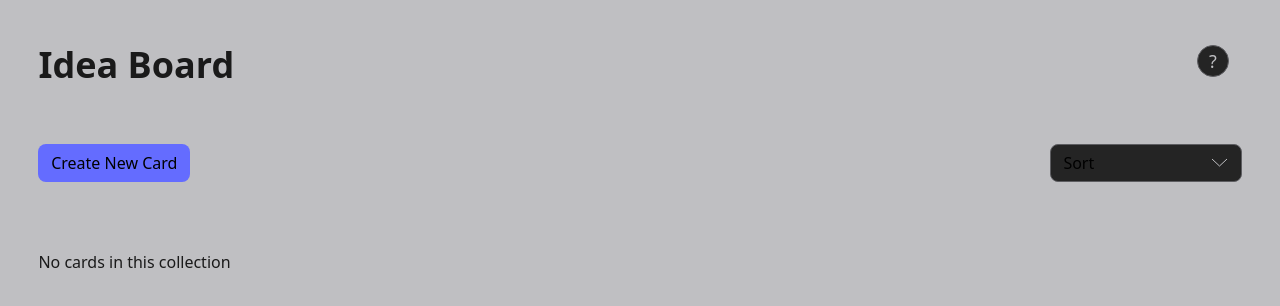
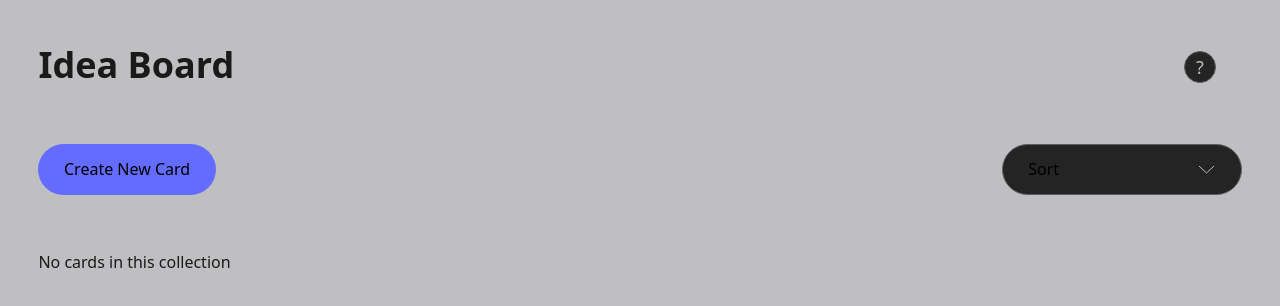
Before and after one commit to juliscapucin/idea-board, a React (Vite) app: page / in a window 1280 px wide. Shown: the top 306 px of the page. Built offline with nearby package versions, Linux system fonts and the light colour scheme.

Commit message:
fix toast bug – use index as card key

```diff
--- a/src/components/CardsList.tsx
+++ b/src/components/CardsList.tsx
@@ -18,7 +18,7 @@ export default function CardsList({
 		ideaCardCollection.map((ideaCard, index) => {
 			return (
 				<IdeaCard
-					key={ideaCard.title}
+					key={`ideaCard-${index}`}
 					{...{
 						ideaCard,
 						ideaCardCollection,
--- a/src/components/IdeaCard.tsx
+++ b/src/components/IdeaCard.tsx
@@ -104,7 +104,8 @@ export default function IdeaCard({
 				setIsEditingTitle(false)
 				setIsEditingDescription(false)
 
-				//TODO: why this triggers a component re-render only on title edits??
+				//TODO: why does this trigger a component re-render only on title edits??
+				// Toast doesn't work...
 				setIdeaCardCollection(updatedCollection)
 			}
 		}
@@ -235,7 +236,7 @@ export default function IdeaCard({
 					Last edited: {dateEdited}
 				</p>
 			</div>
-			<Toast {...{ showToast, setShowToast }} />
+			{showToast && <Toast {...{ showToast, setShowToast }} />}
 		</div>
 	)
 }
--- a/src/components/SortMenu.tsx
+++ b/src/components/SortMenu.tsx
@@ -77,7 +77,7 @@ export default function SortMenu({
 	return (
 		<div ref={sortMenuContainerRef} className='sort-menu'>
 			<Button
-				classes='sort-menu__trigger button-main'
+				classes='sort-menu__trigger'
 				onClickAction={handleClick}
 				variant='ghost'
 			>
--- a/src/components/toast.tsx
+++ b/src/components/toast.tsx
@@ -3,17 +3,13 @@ import { useEffect, useRef } from "react"
 import gsap from "gsap"
 
 type ToastProps = {
-	showToast: boolean
 	setShowToast: (arg: boolean) => void
 }
 
-export default function Toast({ showToast, setShowToast }: ToastProps) {
+export default function Toast({ setShowToast }: ToastProps) {
 	const toastRef = useRef(null)
 
 	useEffect(() => {
-		console.log("toast")
-		if (!showToast) return
-
 		const ctx = gsap.context(() => {
 			const tl = gsap.timeline()
 			tl.to(toastRef.current, {
@@ -30,7 +26,7 @@ export default function Toast({ showToast, setShowToast }: ToastProps) {
 		})
 
 		return () => ctx.revert()
-	}, [showToast])
+	}, [])
 
 	return (
 		<div ref={toastRef} className='toast'>
--- a/src/styles/buttons.css
+++ b/src/styles/buttons.css
@@ -13,8 +13,8 @@ button:focus-visible {
 }
 
 .button {
-	border-radius: var(--radius-md);
-	padding: var(--space-xxs) var(--space-xs);
+	border-radius: var(--radius-lg);
+	padding: var(--space-xs) var(--space-sm);
 	transition: background-color 0.3s;
 }
 
--- a/src/styles/idea-card.css
+++ b/src/styles/idea-card.css
@@ -11,7 +11,7 @@
 	color: var(--color-text-dark);
 	padding: var(--space-xs);
 	padding-top: var(--space-lg);
-	border-radius: var(--radius-md);
+	border-radius: var(--radius-lg);
 	border: solid 1px var(--color-primary);
 	overflow: hidden;
 }
--- a/src/styles/sort-menu.css
+++ b/src/styles/sort-menu.css
@@ -1,6 +1,6 @@
 .sort-menu {
 	position: relative;
-	width: 12rem;
+	width: 15rem;
 	text-align: left;
 }
 
--- a/src/styles/toast.css
+++ b/src/styles/toast.css
@@ -5,7 +5,7 @@
 	padding: var(--space-xxs) var(--space-xs);
 	background-color: var(--color-secondary);
 	border: 1px solid var(--color-faded-medium);
-	border-radius: var(--radius-md);
+	border-radius: var(--radius-lg);
 }
 
 .toast__text {
--- a/src/styles/variables.css
+++ b/src/styles/variables.css
@@ -36,6 +36,7 @@
 	--space-xl: 4.8rem;
 
 	--radius-md: 8px;
+	--radius-lg: 26px;
 	--radius-circle: 50%;
 
 	--header-height: 10rem;
```
